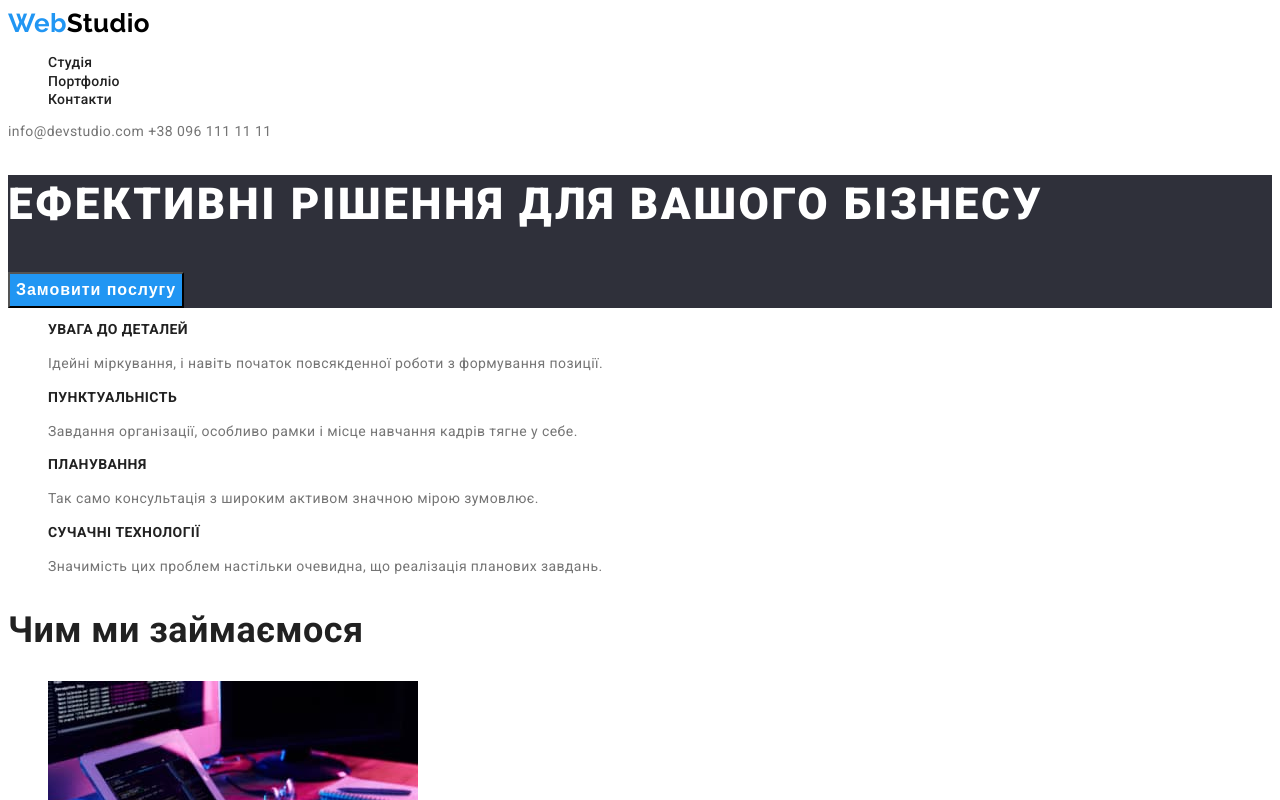
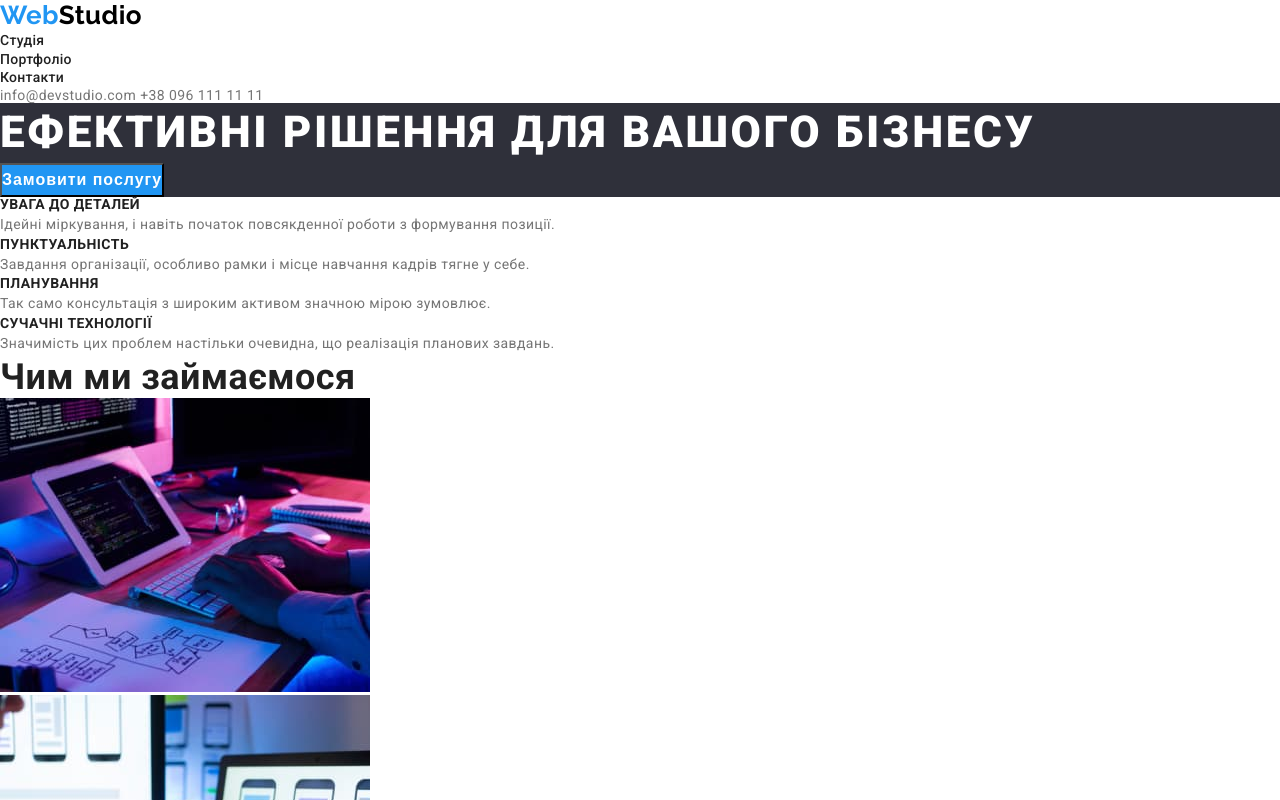
Before and after one commit to yarik000315/goit-markup-hw-02, a plain HTML site: page index.html in a window 1280 px wide. Shown: the top 800 px of the page. Drawn offline with Linux system fonts and the light colour scheme.

Commit message:
i did homework number two
merged two live pages

```diff
--- a/css/styles.css
+++ b/css/styles.css
@@ -36,6 +36,11 @@
     opacity: 1;
   } */
 
+* {
+  margin: 0;
+  padding: 0;
+}
+
 :root {
   --text-color: #757575;
   --title-color: #212121;
@@ -67,16 +72,17 @@ body {
   color: var(--hover-color);
 }
 
-.navigation-list {
+.navigation-list a {
   font-weight: 500;
   font-size: 14px;
   line-height: 1.33;
   letter-spacing: 0.02em;
+  text-decoration: none;
   color: var(--title-color);
 }
 
-.navigation-item:hover,
-.navigation-item:focus {
+.navigation-item a:hover,
+.navigation-item a:focus {
   color: var(--hover-color);
   cursor: pointer;
 }
--- a/index.html
+++ b/index.html
@@ -16,9 +16,11 @@
       <a href="./index.html" class="logo"><span>Web</span>Studio</a>
       <nav>
         <ul class="navigation-list list">
-          <li class="navigation-item">Студія</li>
-          <li class="navigation-item">Портфоліо</li>
-          <li class="navigation-item">Контакти</li>
+          <li class="navigation-item"><a href="#">Студія</a></li>
+          <li class="navigation-item">
+            <a href="./portfolio.html">Портфоліо</a>
+          </li>
+          <li class="navigation-item"><a href="#">Контакти</a></li>
         </ul>
       </nav>
       <div class="contacts">
```
Also changed, not shown: portfolio.html (+3 -3 lines).
